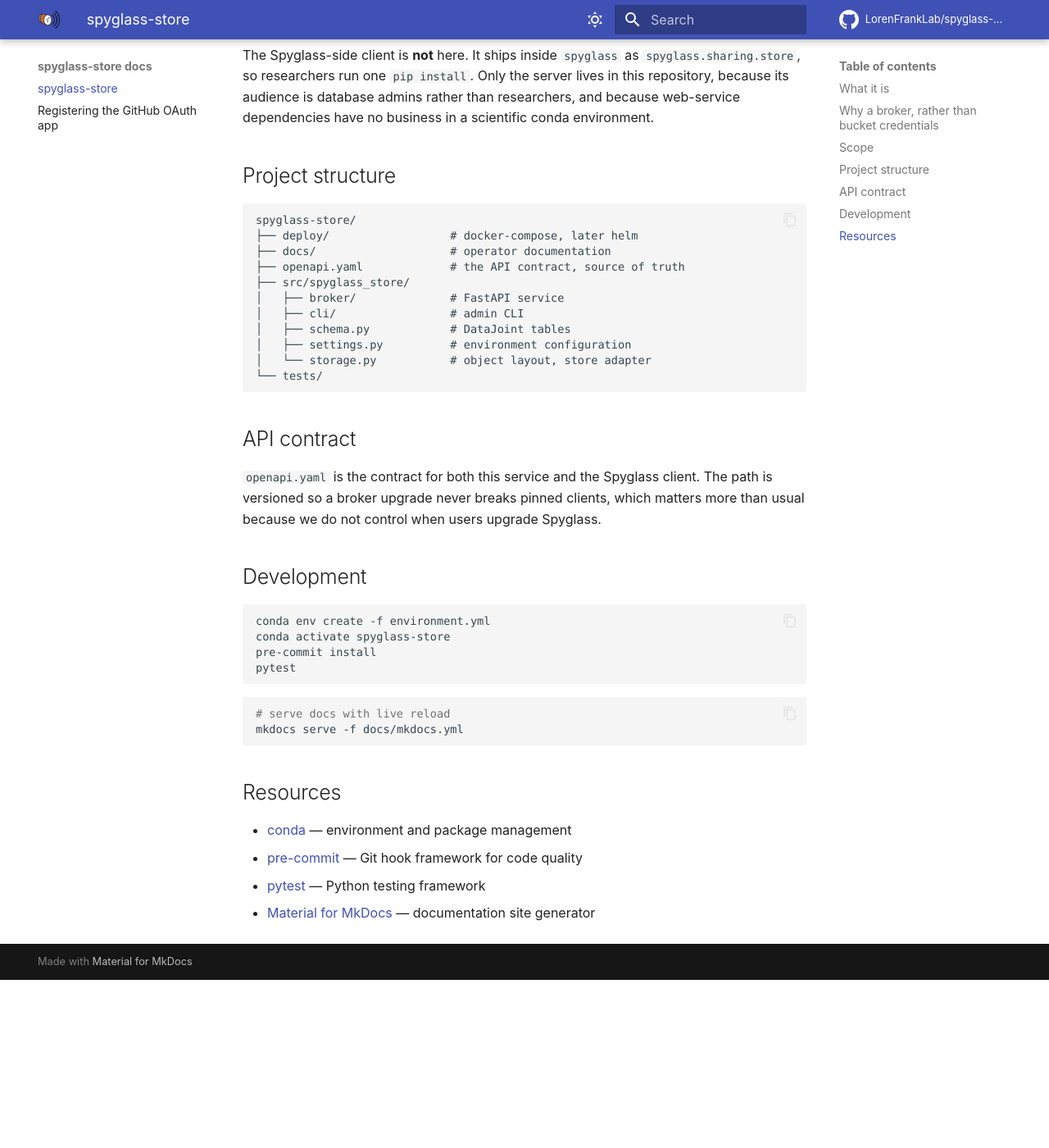
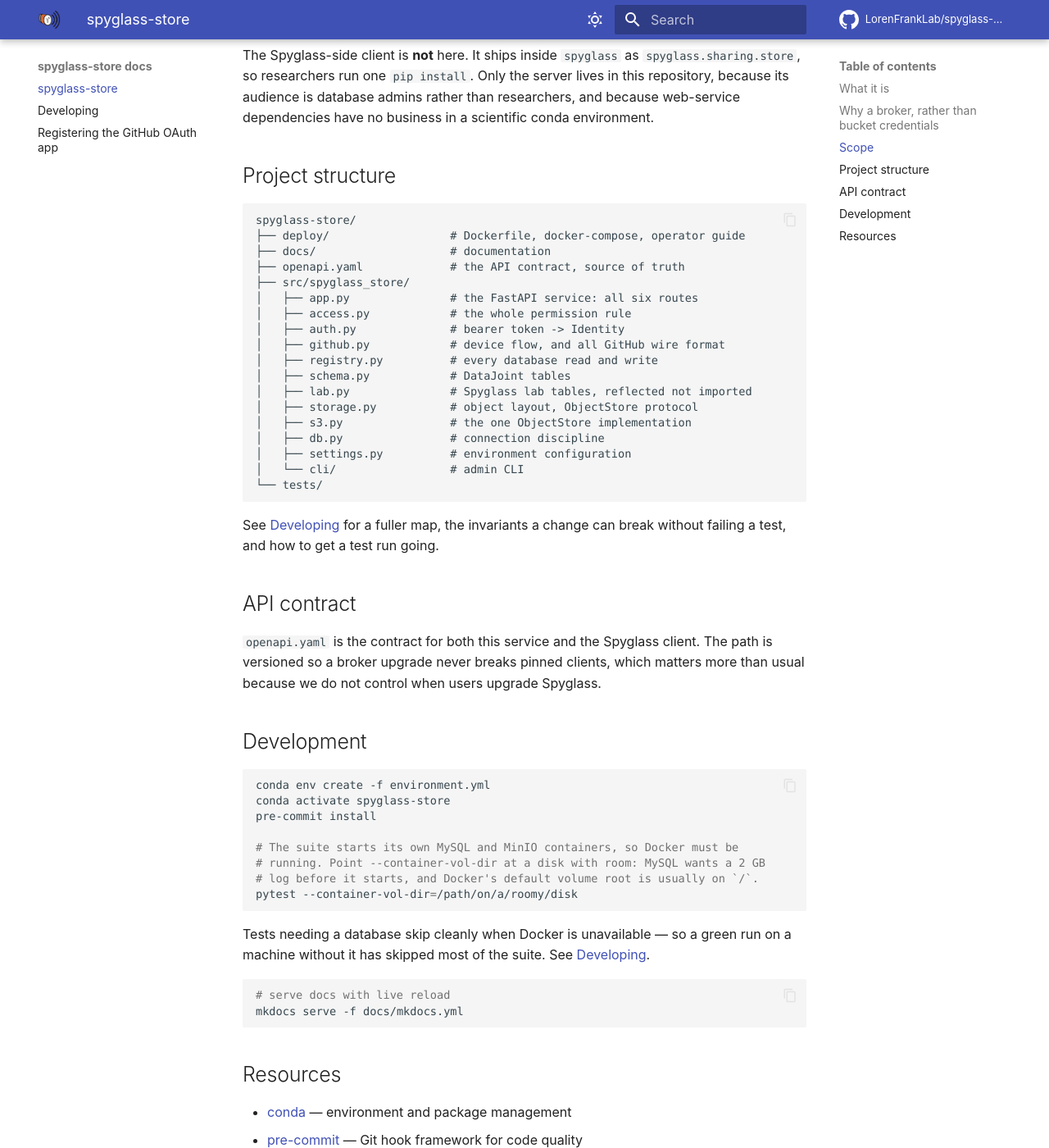
Before and after one commit to CBroz1/spyglass-store, an MkDocs documentation site: the page built from docs/src/index.md, in a window 1280 px wide and 1400 px high, scrolled down 1106 px. Shown: the whole window at 82% size. Built offline with MkDocs 1.6.1 and Material for MkDocs 9.7.7, drawn with Linux system fonts in a browser that asks for light colours; comment, search, counter and statistics services are not loaded; before the commit the page ends 2301 px from its top, so only the background shows below that.

Commit message:
Developer docs

````diff
--- a/docs/mkdocs.yml
+++ b/docs/mkdocs.yml
@@ -19,6 +19,7 @@
       toc_depth: 3
 nav:
   - "index.md"
+  - "developing.md"
   - "github-app.md"
 repo_name: LorenFrankLab/spyglass-store
 repo_url: https://github.com/LorenFrankLab/spyglass-store
--- a/docs/src/index.md
+++ b/docs/src/index.md
@@ -25,11 +25,11 @@
 ## Why a broker, rather than bucket credentials
 
 1. **Keys.** Users must not manage cloud keys. The bar is "run one command,
-    paste a code."
+   paste a code."
 2. **Permissions.** S3 bucket policies cannot express "team X may read these
-    4,000 files" without exceeding policy size limits.
+   4,000 files" without exceeding policy size limits.
 3. **Throttling.** Uploads and downloads need one chokepoint for metering and
-    audit.
+   audit.
 
 ## Scope
 
@@ -39,9 +39,9 @@
 place.
 
 It shares the ServerHost MySQL instance with Spyglass but owns a separate
-schema. That means one availability domain: a client already needs that
-instance to discover which files exist, so the broker is a permission and
-metering service rather than an independent identity provider.
+schema. That means one availability domain: a client already needs that instance
+to discover which files exist, so the broker is a permission and metering
+service rather than an independent identity provider.
 
 The Spyglass-side client is **not** here. It ships inside `spyglass` as
 `spyglass.sharing.store`, so researchers run one `pip install`. Only the server
@@ -53,17 +53,27 @@
 
 ```
 spyglass-store/
-├── deploy/                  # docker-compose, later helm
-├── docs/                    # operator documentation
+├── deploy/                  # Dockerfile, docker-compose, operator guide
+├── docs/                    # documentation
 ├── openapi.yaml             # the API contract, source of truth
 ├── src/spyglass_store/
-│   ├── broker/              # FastAPI service
-│   ├── cli/                 # admin CLI
+│   ├── app.py               # the FastAPI service: all six routes
+│   ├── access.py            # the whole permission rule
+│   ├── auth.py              # bearer token -> Identity
+│   ├── github.py            # device flow, and all GitHub wire format
+│   ├── registry.py          # every database read and write
 │   ├── schema.py            # DataJoint tables
+│   ├── lab.py               # Spyglass lab tables, reflected not imported
+│   ├── storage.py           # object layout, ObjectStore protocol
+│   ├── s3.py                # the one ObjectStore implementation
+│   ├── db.py                # connection discipline
 │   ├── settings.py          # environment configuration
-│   └── storage.py           # object layout, store adapter
+│   └── cli/                 # admin CLI
 └── tests/
 ```
+
+See [Developing](developing.md) for a fuller map, the invariants a change can
+break without failing a test, and how to get a test run going.
 
 ## API contract
 
@@ -77,8 +87,16 @@
 conda env create -f environment.yml
 conda activate spyglass-store
 pre-commit install
-pytest
+
+# The suite starts its own MySQL and MinIO containers, so Docker must be
+# running. Point --container-vol-dir at a disk with room: MySQL wants a 2 GB
+# log before it starts, and Docker's default volume root is usually on `/`.
+pytest --container-vol-dir=/path/on/a/roomy/disk
 ```
+
+Tests needing a database skip cleanly when Docker is unavailable — so a green
+run on a machine without it has skipped most of the suite. See
+[Developing](developing.md).
 
 ```sh
 # serve docs with live reload
@@ -91,4 +109,4 @@
 - [pre-commit](https://pre-commit.com/) — Git hook framework for code quality
 - [pytest](https://docs.pytest.org/) — Python testing framework
 - [Material for MkDocs](https://squidfunk.github.io/mkdocs-material/) —
-    documentation site generator
+  documentation site generator
````
Also changed, not shown: docs/src/developing.md (added, +168 -0 lines), .github/CONTRIBUTING.md.
